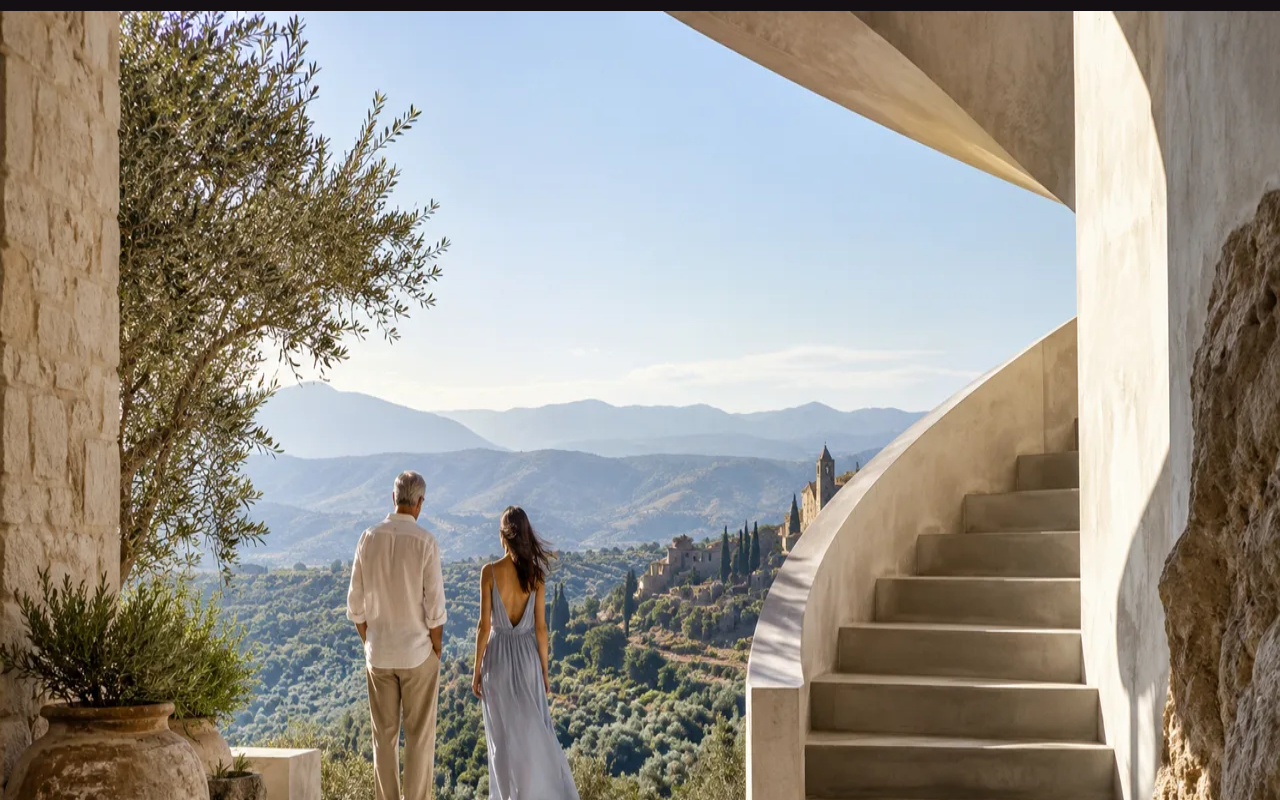
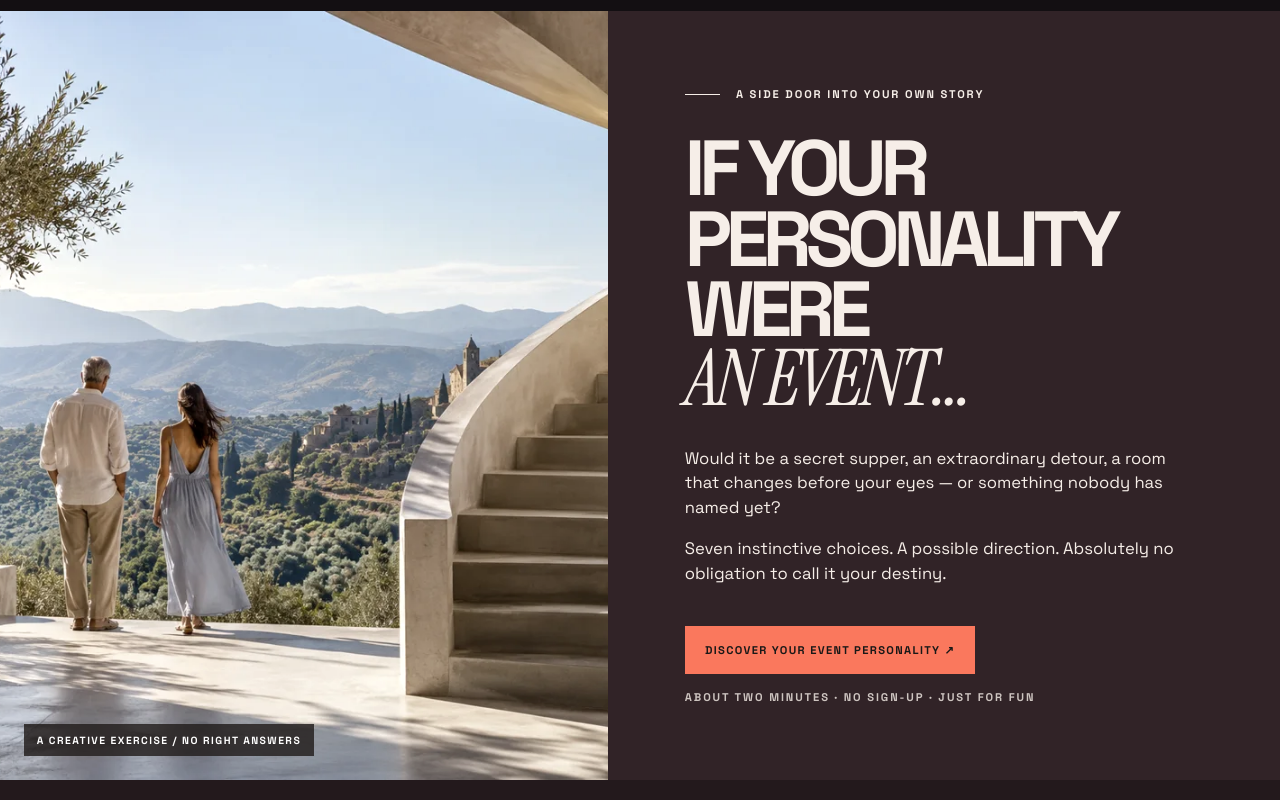
Before and after one commit to animalibra/event-agency, a website: page index.html in a window 1280 px wide. Shown: the part 4920-5720 px from the top of the page. Drawn offline with Linux system fonts and the light colour scheme.

Commit message:
Integrate event personality quiz: assets/site.css

```diff
--- a/assets/site.css
+++ b/assets/site.css
@@ -230,3 +230,24 @@ body[data-world="off-script"] .morph-visual[data-step="2"]{background-image:url(
   body[data-world="off-script"] .morph-step[data-step="1"]:before{background-image:url('media/off-script.webp');background-position:50% center}
   body[data-world="off-script"] .morph-step[data-step="2"]:before{background-image:url('media/off-script-chapter.webp');background-position:82% center}
 }
+
+/* The personality quiz invitation borrows each world's light, type and rhythm. */
+.quiz-invite{display:grid;grid-template-columns:.95fr 1.05fr;min-height:660px;background:#312327;color:#f6eee8;transition:background .8s,color .8s}
+.quiz-invite-image{position:relative;overflow:hidden;min-height:480px}
+.quiz-invite-image img{width:100%;height:100%;object-fit:cover;position:absolute;inset:0;transition:transform 1s,filter .8s}
+.quiz-invite-image .concept-tag{position:absolute;bottom:1.5rem;left:1.5rem;background:#211d1bd1;color:#fff;padding:.6rem .8rem}
+.quiz-invite-copy{padding:clamp(3rem,6vw,7rem);display:flex;flex-direction:column;align-items:flex-start;justify-content:center}
+.quiz-invite-copy h2{font-size:clamp(3.3rem,6.1vw,7rem);line-height:.9;letter-spacing:-.08em;margin:2rem 0}
+.quiz-invite-copy h2 em{display:block;font-family:var(--serif);font-weight:400;letter-spacing:-.04em}
+.quiz-invite-copy p{font-size:clamp(1rem,1.3vw,1.2rem);line-height:1.5;max-width:530px;margin:0 0 1rem}
+.quiz-invite-copy .button{margin:1.4rem 0 1rem}
+.quiz-invite-copy .tiny{opacity:.8}
+body[data-world="after-dark"] .quiz-invite-image img{filter:contrast(1.05) saturate(.8)}
+body[data-world="stillness"] .quiz-invite{background:#eee4d6;color:#322820}
+body[data-world="stillness"] .quiz-invite-copy h2{font-family:var(--serif);font-weight:400;letter-spacing:-.05em}
+body[data-world="stillness"] .quiz-invite-image img{filter:saturate(.7) brightness(1.1)}
+body[data-world="off-script"] .quiz-invite{background:#d3e1d6;color:#1c3127}
+body[data-world="off-script"] .quiz-invite-image img{filter:saturate(.85)}
+body[data-world="off-script"] .quiz-invite-copy h2{font-weight:500}
+@media(max-width:900px){.quiz-invite{grid-template-columns:1fr}.quiz-invite-image{min-height:50vh}.quiz-invite-copy{padding:5rem 6vw}}
+@media(prefers-reduced-motion:reduce){.quiz-invite,.quiz-invite-image img{transition:none}}
```
